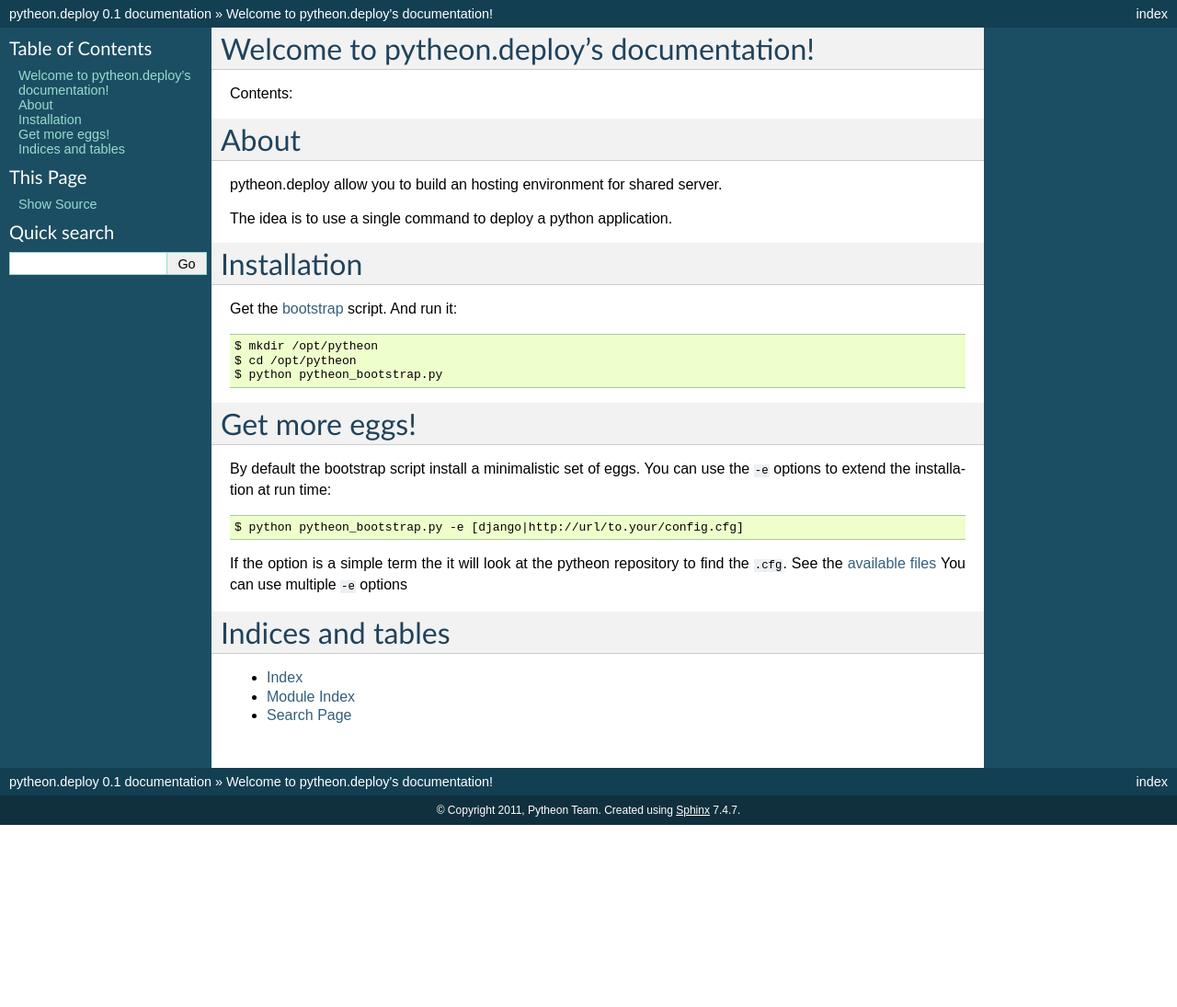
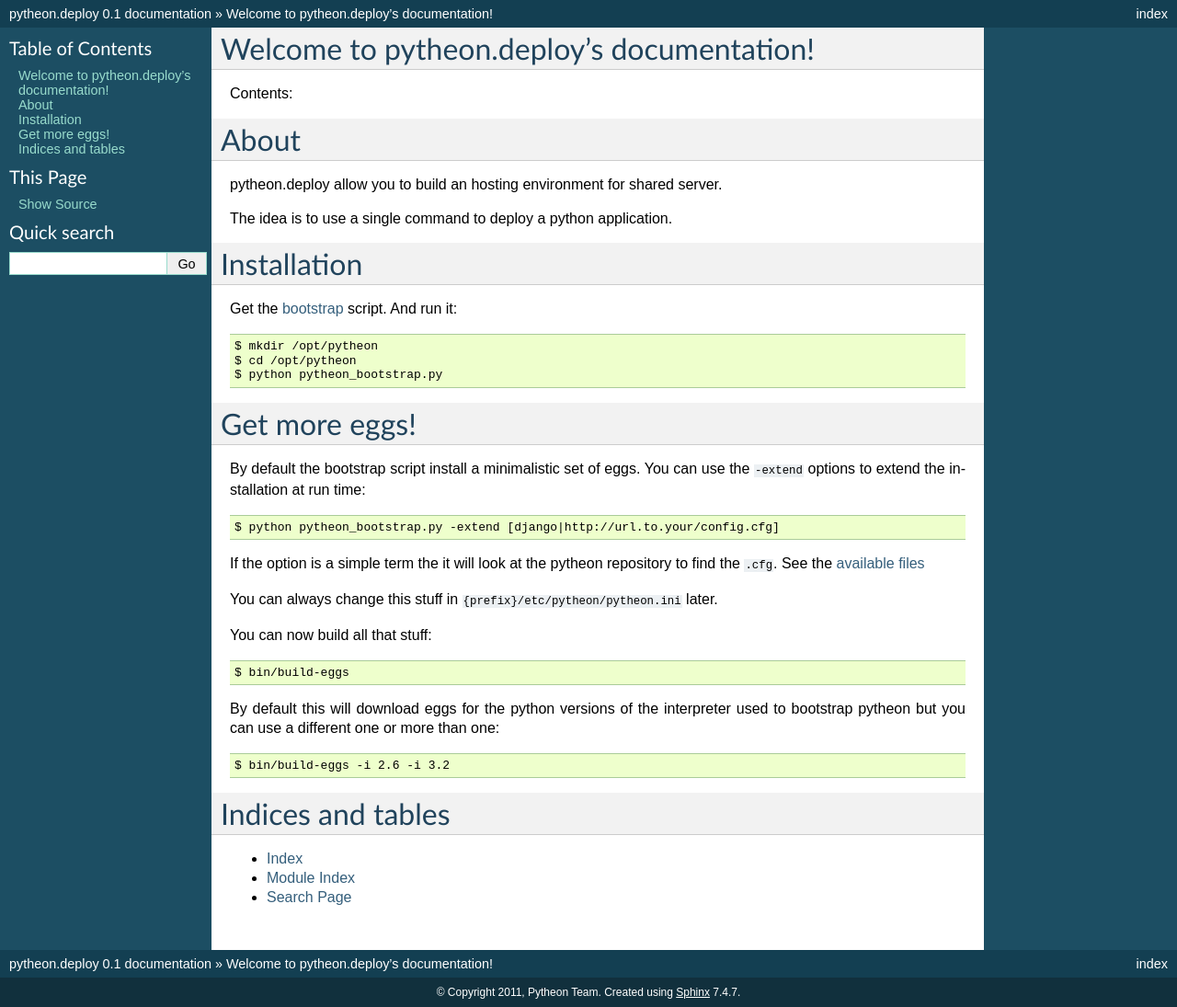
Before and after one commit to pytheon/pytheon.deploy, a Sphinx documentation site: the page built from docs/index.rst, in a window 1280 px wide. Shown: the whole page at 92% size. Built offline with Sphinx 7.4.7, drawn with Linux system fonts in a browser that asks for light colours; before the commit the page ends 900 px from its top, so only the background shows below that.

Commit message:
few docs

```diff
--- a/docs/index.rst
+++ b/docs/index.rst
@@ -31,13 +31,23 @@
 ==============
 
 By default the bootstrap script install a minimalistic set of eggs.
-You can use the ``-e`` options to extend the installation at run time::
+You can use the ``-extend`` options to extend the installation at run time::
 
-  $ python pytheon_bootstrap.py -e [django|http://url/to.your/config.cfg]
+  $ python pytheon_bootstrap.py -extend [django|http://url.to.your/config.cfg]
 
-If the option is a simple term the it will look at the pytheon repository to find the ``.cfg``.
-See the `available files`_
-You can use multiple ``-e`` options
+If the option is a simple term the it will look at the pytheon repository to
+find the ``.cfg``.  See the `available files`_
+
+You can always change this stuff in ``{prefix}/etc/pytheon/pytheon.ini`` later.
+
+You can now build all that stuff::
+
+  $ bin/build-eggs
+
+By default this will download eggs for the python versions of the interpreter
+used to bootstrap pytheon but you can use a different one or more than one::
+
+  $ bin/build-eggs -i 2.6 -i 3.2
 
 Indices and tables
 ==================
```
